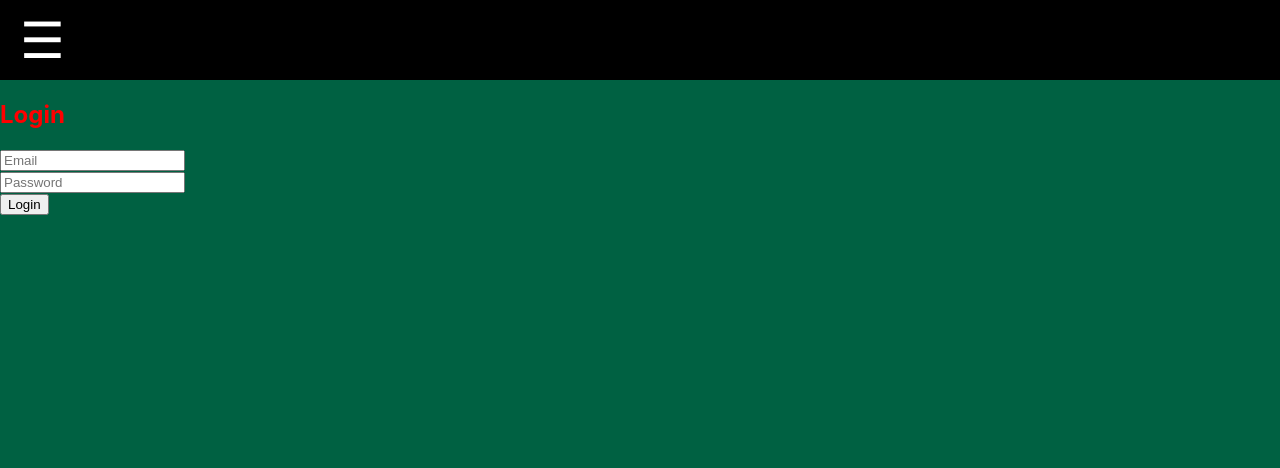
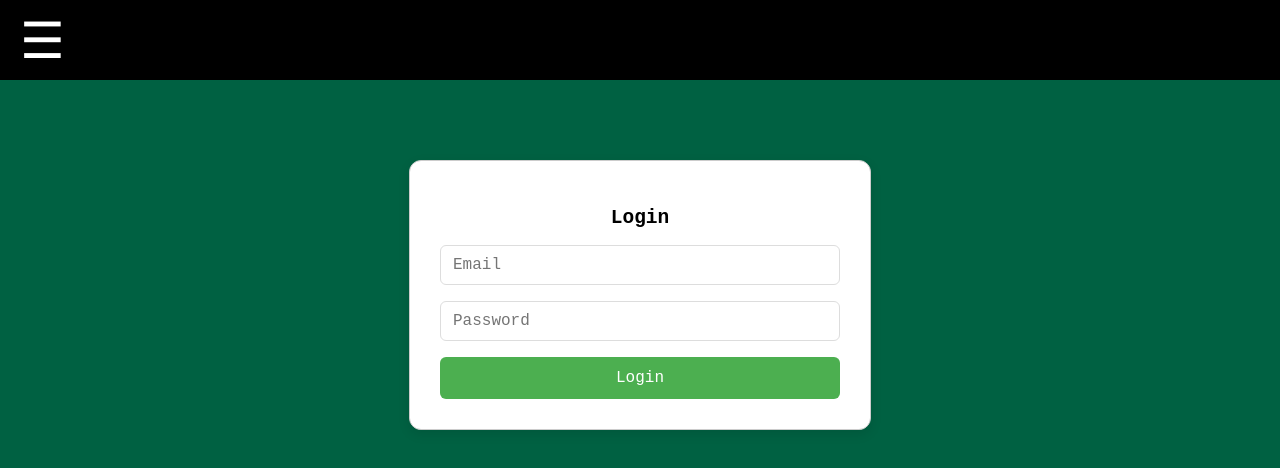
Before and after one commit to brepp22/greenapron, a React (Create React App) app in the folder greenapron/: page /login in a window 1280 px wide. Shown: the top 468 px of the page. Built offline with nearby package versions, Linux system fonts and the light colour scheme.

Commit message:
login styled

```diff
--- a/greenapron/src/components/LoginForm.css
+++ b/greenapron/src/components/LoginForm.css
@@ -1,3 +1,51 @@
-body{
+/* Center the login form on the page */
+.login-form {
+    width: 100%;
+    max-width: 400px;
+    margin: 80px auto;
+    padding: 30px;
+    border: 1px solid #ccc;
+    border-radius: 12px;
+    box-shadow: 0 4px 12px rgba(0, 0, 0, 0.1);
+    background-color: #fff;
+    text-align: center;
+    font-family: monospace;
+  }
+
+  /* Email and password inputs */
+  .input-email,
+  .input-password {
+    width: 100%;
+    padding: 10px 12px;
+    margin-bottom: 16px;
+    border: 1px solid #ddd;
+    border-radius: 6px;
+    font-size: 16px;
+    box-sizing: border-box;
+    font-family: monospace;
+  }
+
+
+  .login-button {
+    width: 100%;
+    padding: 12px;
+    background-color: #4caf50;
+    color: white;
+    border: none;
+    border-radius: 6px;
+    font-size: 16px;
+    cursor: pointer;
+    transition: background-color 0.3s ease;
+    font-family: monospace;
+  }
+
+  .login-button:hover {
+    background-color: #45a049;
+  }
+
+
+  .error-message {
     color: red;
-}
+    margin-top: 12px;
+    font-size: 14px;
+  }
--- a/greenapron/src/components/LoginForm.jsx
+++ b/greenapron/src/components/LoginForm.jsx
@@ -30,6 +30,7 @@ const LoginForm = () => {
       <h2>Login</h2>
 
       <input
+        className="input-email"
         type="email"
         name="email"
         placeholder="Email"
@@ -39,6 +40,7 @@ const LoginForm = () => {
       /><br />
 
       <input
+        className="input-password"
         type="password"
         name="password"
         placeholder="Password"
@@ -47,8 +49,8 @@ const LoginForm = () => {
         required
       /><br />
 
-      <button type="submit">Login</button>
-      {error && <p style={{ color: 'red' }}>{error}</p>}
+      <button className='login-button' type="submit">Login</button>
+      {error && <p className="error-message" style={{ color: 'red' }}>{error}</p>}
     </form>
   );
 };
```
